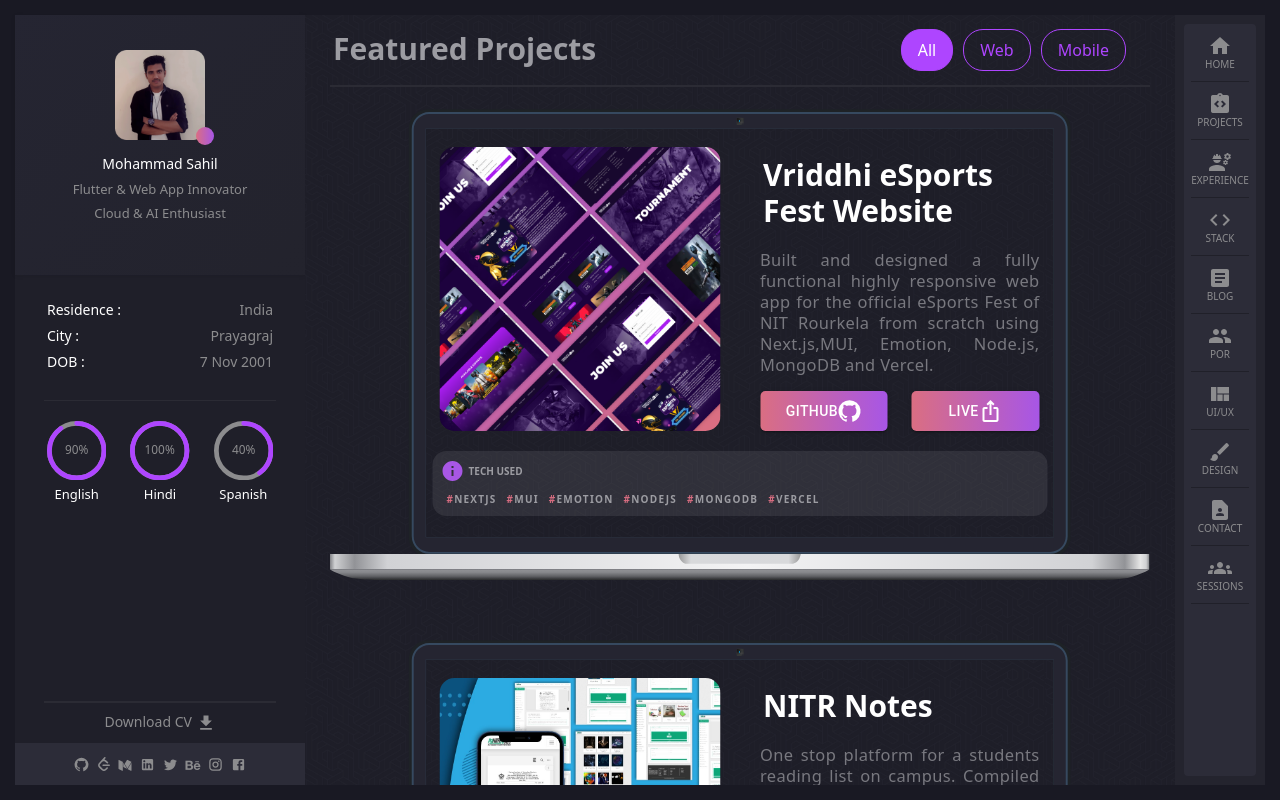
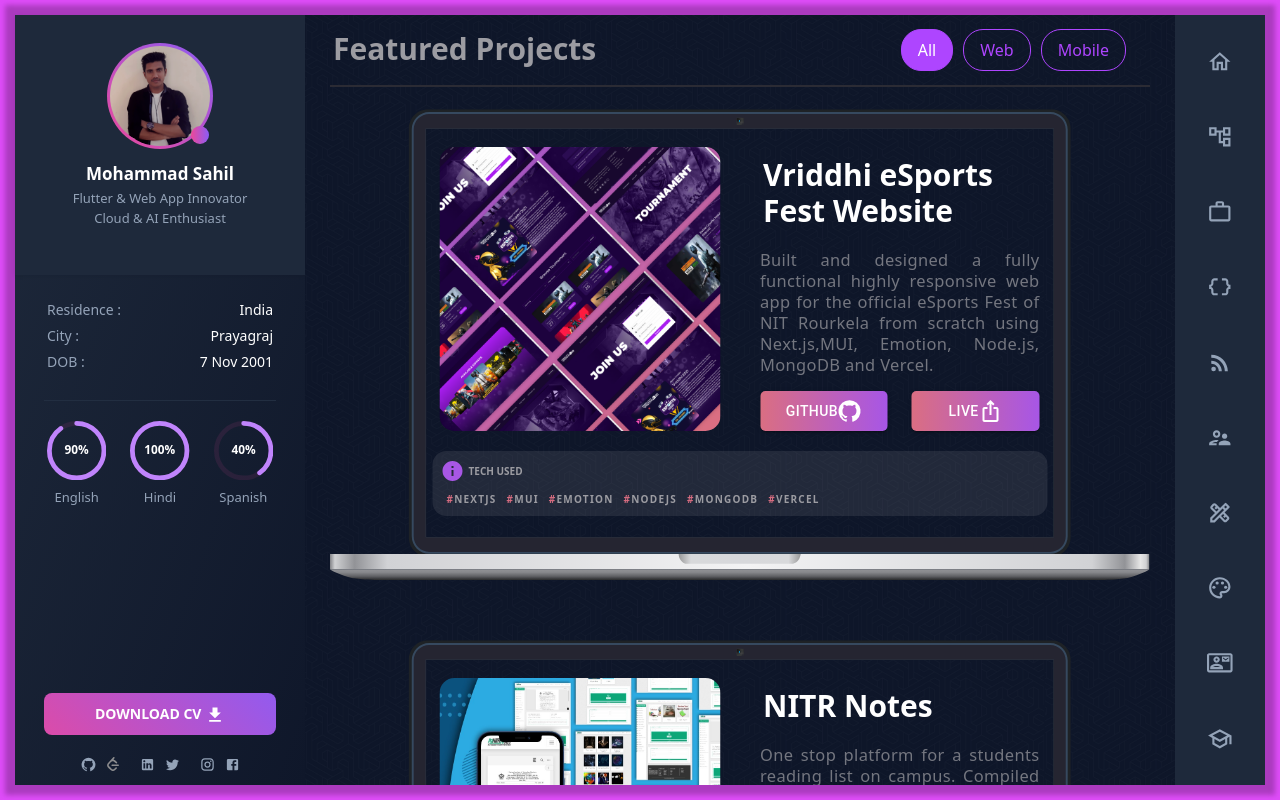
Before and after one commit to Mohammad-Sahil/portfolio, a Next.js app: page /projects in a window 1280 px wide. Built offline with nearby package versions, Linux system fonts and the light colour scheme.

Commit message:
home page done

```diff
--- a/components/Navbar.tsx
+++ b/components/Navbar.tsx
@@ -1,33 +1,131 @@
 import React from 'react'
-import Link from 'next/link'
 import styles from '../styles/Navbar.module.css'
-import { Avatar, IconButton } from '@material-ui/core';
-import HomeIcon from '@mui/icons-material/Home';
-import IntegrationInstructionsIcon from '@mui/icons-material/IntegrationInstructions';
-import CodeIcon from '@mui/icons-material/Code';
-import ArticleIcon from '@mui/icons-material/Article';
-import ViewQuiltIcon from '@mui/icons-material/ViewQuilt';
-import BrushIcon from '@mui/icons-material/Brush';
-import GroupIcon from '@mui/icons-material/Group';
-import GroupsIcon from '@mui/icons-material/Groups';
-import ContactPageIcon from '@mui/icons-material/ContactPage';
-import EngineeringIcon from '@mui/icons-material/Engineering';
+import {
+  HomeOutlined,
+  Home,
+  AccountTreeOutlined,
+  AccountTree,
+  WorkOutlineOutlined,
+  Work,
+  DataObjectOutlined,
+  DataObject,
+  RssFeedOutlined,
+  RssFeed,
+  SupervisorAccountOutlined,
+  SupervisorAccount,
+  DesignServicesOutlined,
+  DesignServices,
+  PaletteOutlined,
+  Palette,
+  ContactMailOutlined,
+  ContactMail,
+  SchoolOutlined,
+  School
+} from '@mui/icons-material';
+
+
+import NavigationItem from './NavigationItem';
 
 const Navbar = ({ display }) => {
+  const linkStyle = "text-decoration-none d-flex justify-content-center flex-column";
+  const aStyle = "text-decoration-none mx-auto d-flex flex-column justify-content-center";
+
+  // Navigation items array
+  const navigationItems = [
+    {
+      route: "/",
+      text: "Home",
+      icon: HomeOutlined,
+      iconFilled: Home
+    },
+    {
+      route: "/projects",
+      text: "Projects",
+      icon: AccountTreeOutlined,
+      iconFilled: AccountTree
+    },
+    {
+      route: "/experience",
+      text: "Experience",
+      icon: WorkOutlineOutlined,
+      iconFilled: Work
+    },
+    {
+      route: "/stack",
+      text: "Stack",
+      icon: DataObjectOutlined,
+      iconFilled: DataObject
+    },
+    {
+      route: "/blog",
+      text: "Blog",
+      icon: RssFeedOutlined,
+      iconFilled: RssFeed
+    },
+    {
+      route: "/por",
+      text: "POR",
+      icon: SupervisorAccountOutlined,
+      iconFilled: SupervisorAccount
+    },
+    {
+      route: "/uiux",
+      text: "UI/UX",
+      icon: DesignServicesOutlined,
+      iconFilled: DesignServices
+    },
+    {
+      route: "/design",
+      text: "Design",
+      icon: PaletteOutlined,
+      iconFilled: Palette
+    },
+    {
+      route: "/contactus",
+      text: "Contact",
+      icon: ContactMailOutlined,
+      iconFilled: ContactMail
+    },
+    {
+      route: "/session",
+      text: "Sessions",
+      icon: SchoolOutlined,
+      iconFilled: School
+    }
+  ];
+
+
   return (
     <div className={styles.navbar_container} style={{ display: display }}>
       <div className={styles.nav_menu}>
         <ul className='p-0'>
-          <li><Link href="/" className='text-decoration-none d-flex justify-content-center flex-column'><a className='text-decoration-none mx-auto d-flex flex-column justify-content-center'><IconButton style={{ paddingTop: "10px" }}><HomeIcon style={{ color: "#8C8C8E" }} /></IconButton><p style={{ paddingBottom: "10px" }}>Home</p></a></Link></li>
-          <li><Link href="/projects" className='text-decoration-none d-flex justify-content-center flex-column'><a className='text-decoration-none mx-auto d-flex flex-column justify-content-center'><IconButton style={{ paddingTop: "10px" }}><IntegrationInstructionsIcon style={{ color: "#8C8C8E" }} /></IconButton><p style={{ paddingBottom: "10px" }}>Projects</p></a></Link></li>
-          <li><Link href="/experience" className='text-decoration-none d-flex justify-content-center flex-column'><a className='text-decoration-none mx-auto d-flex flex-column justify-content-center'><IconButton style={{ paddingTop: "10px" }}><EngineeringIcon style={{ color: "#8C8C8E" }} /></IconButton><p style={{ paddingBottom: "10px" }}>Experience</p></a></Link></li>
-          <li><Link href="/stack" className='text-decoration-none d-flex justify-content-center flex-column'><a className='text-decoration-none mx-auto d-flex flex-column justify-content-center'><IconButton style={{ paddingTop: "10px" }}><CodeIcon style={{ color: "#8C8C8E" }} /></IconButton><p style={{ paddingBottom: "10px" }}>Stack</p></a></Link></li>
-          <li><Link href="/blog" className='text-decoration-none d-flex justify-content-center flex-column'><a className='text-decoration-none mx-auto d-flex flex-column justify-content-center'><IconButton style={{ paddingTop: "10px" }}><ArticleIcon style={{ color: "#8C8C8E" }} /></IconButton><p style={{ paddingBottom: "10px" }}>Blog</p></a></Link></li>
-          <li><Link href="/por" className='text-decoration-none d-flex justify-content-center flex-column'><a className='text-decoration-none mx-auto d-flex flex-column justify-content-center'><IconButton style={{ paddingTop: "10px" }}><GroupIcon style={{ color: "#8C8C8E" }} /></IconButton><p style={{ paddingBottom: "10px" }}>POR</p></a></Link></li>
-          <li><Link href="/uiux" className='text-decoration-none d-flex justify-content-center flex-column'><a className='text-decoration-none mx-auto d-flex flex-column justify-content-center'><IconButton style={{ paddingTop: "10px" }}><ViewQuiltIcon style={{ color: "#8C8C8E" }} /></IconButton><p style={{ paddingBottom: "10px" }}>UI/UX</p></a></Link></li>
-          <li><Link href="/design" className='text-decoration-none d-flex justify-content-center flex-column'><a className='text-decoration-none mx-auto d-flex flex-column justify-content-center'><IconButton style={{ paddingTop: "10px" }}><BrushIcon style={{ color: "#8C8C8E" }} /></IconButton><p style={{ paddingBottom: "10px" }}>Design</p></a></Link></li>
-          <li><Link href="/contactus" className='text-decoration-none d-flex justify-content-center flex-column'><a className='text-decoration-none mx-auto d-flex flex-column justify-content-center'><IconButton style={{ paddingTop: "10px" }}><ContactPageIcon style={{ color: "#8C8C8E" }} /></IconButton><p style={{ paddingBottom: "10px" }}>Contact</p></a></Link></li>
-          <li><Link href="/session" className='text-decoration-none d-flex justify-content-center flex-column'><a className='text-decoration-none mx-auto d-flex flex-column justify-content-center'><IconButton style={{ paddingTop: "10px" }}><GroupsIcon style={{ color: "#8C8C8E" }} /></IconButton><p style={{ paddingBottom: "10px" }}>Sessions</p></a></Link></li>
+          {navigationItems.map((item, index) => {
+            return (
+              // <Tooltip
+              //   title={item.text}
+              //   TransitionComponent={Fade}
+              //   TransitionProps={{ timeout: 600 }}
+              //   placement="left"
+              //   arrow>
+              //   <li key={index}>
+              //     <Link href={item.route} className={linkStyle}>
+              //       <a className={aStyle}>
+              //         <IconButton>
+              //           <IconComponent style={{ color: "#94A3B8", fontSize: "1.6rem" }} />
+              //         </IconButton>
+              //       </a>
+              //     </Link>
+              //   </li>
+              // </Tooltip>
+              <NavigationItem
+                item={item}
+                index={index}
+                linkStyle={linkStyle}
+                aStyle={aStyle}
+              />
+
+            );
+          })}
         </ul>
       </div>
     </div>
--- /dev/null
+++ b/components/NavigationItem.tsx
@@ -0,0 +1,48 @@
+import Link from 'next/link';
+import { useState } from 'react';
+import Tooltip from '@mui/material/Tooltip';
+import Fade from '@mui/material/Fade';
+import IconButton from '@mui/material/IconButton';
+
+const NavigationItem = ({ item, index, linkStyle, aStyle }) => {
+  const [isHovered, setIsHovered] = useState(false);
+  const IconComponent = isHovered ? item.iconFilled : item.icon;
+
+  return (
+    <Tooltip
+      title={item.text}
+      TransitionComponent={Fade}
+      TransitionProps={{ timeout: 600 }}
+      placement="left"
+      arrow
+    >
+      <li key={index}>
+        <Link href={item.route} className={linkStyle}>
+          <a className={aStyle}>
+            <IconButton
+              onMouseEnter={() => setIsHovered(true)}
+              onMouseLeave={() => setIsHovered(false)}
+              sx={{
+                transition: 'all 0.3s ease',
+                '&:hover': {
+                  backgroundColor: 'rgba(148, 163, 184, 0.1)',
+                  transform: 'scale(1.1)',
+                }
+              }}
+            >
+              <IconComponent
+                style={{
+                  color: isHovered ? "#94A3B8" : "#94A3B8",
+                  fontSize: "1.6rem",
+                  transition: 'all 0.3s ease'
+                }}
+              />
+            </IconButton>
+          </a>
+        </Link>
+      </li>
+    </Tooltip>
+  );
+};
+
+export default NavigationItem;
--- a/components/Sidebar.tsx
+++ b/components/Sidebar.tsx
@@ -21,7 +21,9 @@
             <div className={styles.sidebar_profilecard}>
                 <div className={styles.sidebar_profile}>
                     <div style={{ position: "relative" }}>
-                        <img src={profileImg.src} alt='Sahil_profile' />
+                        <div className={styles.sidebar_profile_img}>
+                            <img src={profileImg.src} alt='Sahil_profile' />
+                        </div>
                         <span className="pulse"></span>
                     </div>
                     <p className={styles.profile_title}>Mohammad Sahil</p>
@@ -48,16 +50,16 @@
             </div>
             <div className={styles.sidebar_footer}>
                 <div className={styles.sidebar_icon}>
-                    <Link href='https://github.com/Mohammad-Sahil' className='text-decoration-none'><GitHubIcon style={{ fontSize: "15px", cursor: "pointer", color: "#8c8c8e", marginLeft: "4px", marginRight: "4px" }} /></Link>
+                    <Link href='https://github.com/Mohammad-Sahil' className='text-decoration-none'><GitHubIcon style={{ fontSize: "15px", cursor: "pointer", color: "#94A3B8", marginLeft: "5px", marginRight: "5px" }} /></Link>
                     <Link href='https://leetcode.com/u/tsharpsahil/' className='text-decoration-none'>
-                        <img src="leetcode.svg" alt="LeetCode" style={{ width: "14px", height: "14px", cursor: "pointer", color: "#8c8c8e", marginLeft: "4px", marginRight: "4px" }} />
+                        <img src="leetcode.svg" alt="LeetCode" style={{ width: "14px", height: "14px", cursor: "pointer", color: "#94A3B8", marginLeft: "5px", marginRight: "5px" }} />
                     </Link>
-                    <Link href='https://tsharpsahil.medium.com/' className='text-decoration-none'><i className="fa fa-medium" style={{ cursor: "pointer", color: "#8c8c8e" }} aria-hidden="true"></i></Link>
-                    <Link href='https://www.linkedin.com/in/tsharpsahilemeja/' className='text-decoration-none'><LinkedInIcon style={{ fontSize: "15px", cursor: "pointer", color: "#8c8c8e", marginLeft: "4px", marginRight: "4px" }} /></Link>
-                    <Link href='https://twitter.com/tsharpsahil' className='text-decoration-none'><TwitterIcon style={{ fontSize: "15px", cursor: "pointer", color: "#8c8c8e", marginLeft: "4px", marginRight: "4px" }} /></Link>
-                    <Link href='https://www.behance.net/mohammadsahil2' className='text-decoration-none'><i className="fa fa-behance" style={{ cursor: "pointer", color: "#8c8c8e" }} aria-hidden="true"></i></Link>
-                    <Link href='https://www.instagram.com/tsharpsahil/' className='text-decoration-none'><InstagramIcon style={{ fontSize: "15px", cursor: "pointer", color: "#8c8c8e", marginLeft: "4px", marginRight: "4px" }} /></Link>
-                    <Link href='https://www.facebook.com/sahil87654/' className='text-decoration-none'><FacebookIcon style={{ fontSize: "15px", cursor: "pointer", color: "#8c8c8e", marginLeft: "4px", marginRight: "4px" }} /></Link>
+                    <Link href='https://tsharpsahil.medium.com/' className='text-decoration-none'><i className="fa fa-medium" style={{ cursor: "pointer", color: "#94A3B8" }} aria-hidden="true"></i></Link>
+                    <Link href='https://www.linkedin.com/in/tsharpsahilemeja/' className='text-decoration-none'><LinkedInIcon style={{ fontSize: "15px", cursor: "pointer", color: "#94A3B8", marginLeft: "5px", marginRight: "5px" }} /></Link>
+                    <Link href='https://twitter.com/tsharpsahil' className='text-decoration-none'><TwitterIcon style={{ fontSize: "15px", cursor: "pointer", color: "#94A3B8", marginLeft: "5px", marginRight: "5px" }} /></Link>
+                    <Link href='https://www.behance.net/mohammadsahil2' className='text-decoration-none'><i className="fa fa-behance" style={{ cursor: "pointer", color: "#94A3B8" }} aria-hidden="true"></i></Link>
+                    <Link href='https://www.instagram.com/tsharpsahil/' className='text-decoration-none'><InstagramIcon style={{ fontSize: "15px", cursor: "pointer", color: "#94A3B8", marginLeft: "5px", marginRight: "5px" }} /></Link>
+                    <Link href='https://www.facebook.com/sahil87654/' className='text-decoration-none'><FacebookIcon style={{ fontSize: "15px", cursor: "pointer", color: "#94A3B8", marginLeft: "5px", marginRight: "5px" }} /></Link>
                 </div>
             </div>
         </div>
--- a/styles/Layout.module.css
+++ b/styles/Layout.module.css
@@ -1,6 +1,6 @@
 .home_container {
   position: relative;
-  background-color: #1E1E28;
+  background-color: #0E1629;
   background-image: url('../public/bgCenter.png');
   background-repeat: repeat;
   width: calc(100% - 380px);
@@ -8,25 +8,29 @@
   padding: 26px 25px 0 25px;
   overflow-y: scroll;
 }
+
 .home_container::-webkit-scrollbar {
   display: none;
 }
-.layout_topbar{
+
+.layout_topbar {
   display: none;
 }
-.layout_container{
+
+.layout_container {
   height: 100vh !important;
   width: 100vw !important;
-    background: #191923;
   overflow-x: hidden !important;
   overflow-y: hidden;
 }
-  .layout_margin{
+
+.layout_margin {
   padding: 15px;
   width: 1280px;
   /* width: auto; */
   margin: 0 auto;
-    background: #191923;
+  /* background: #191923; */
+  background: rgba(208, 0, 245, 0.7);
 }
 
 /* scrollbar  */
@@ -44,46 +48,44 @@
   right: 0;
 }
 
-.force_overflow
-{
+.force_overflow {
   min-height: 450px;
 }
 
-  .home_container::-webkit-scrollbar-track
-{
-	box-shadow: inset 0 0 6px rgba(0,0,0,0.3);
+.home_container::-webkit-scrollbar-track {
+  box-shadow: inset 0 0 6px rgba(0, 0, 0, 0.3);
   border-radius: 10px;
   background-color: #F5F5F5;
 }
 
-.home_container::-webkit-scrollbar
-{
+.home_container::-webkit-scrollbar {
   width: 12px;
   background-color: #F5F5F5;
 }
 
-.home_container::-webkit-scrollbar-thumb
-{
+.home_container::-webkit-scrollbar-thumb {
   border-radius: 10px;
-	box-shadow: inset 0 0 6px rgba(0,0,0,.3);
+  box-shadow: inset 0 0 6px rgba(0, 0, 0, .3);
   background-color: #555;
 }
 
-@media(max-width: 1280px){
-  .layout_margin{
+@media(max-width: 1280px) {
+  .layout_margin {
     width: auto;
   }
 }
 
-@media(max-width: 768px){
-  .home_container{
+@media(max-width: 768px) {
+  .home_container {
     width: 100%;
   }
-  .layout_margin{
+
+  .layout_margin {
     padding: 0;
     height: 100%;
   }
-  .layout_topbar{
+
+  .layout_topbar {
     display: flex;
     width: 100%;
     height: 70px;
--- a/styles/Navbar.module.css
+++ b/styles/Navbar.module.css
@@ -1,35 +1,50 @@
-.navbar_container{
+.navbar_container {
     margin-left: auto !important;
     margin-right: 0 !important;
     width: 90px;
     height: calc(100vh - 30px);
-    background-color: #24242E;
+    background-color: #1E293B;
+    /* background: linear-gradient(to bottom right, #1e293b, #0f172a); */
     position: relative;
 }
-.nav_menu{
+
+.nav_menu {
     height: calc(100% - 18px);
     margin: 9px;
-    background-color: #2C2C38;
+    /* background-color: #2C2C38; */
     border-radius: 4px;
     font-size: 10px;
 }
-.nav_menu ul{
+
+.nav_menu ul {
+    display: flex;
+    flex-direction: column;
     list-style: none;
+    height: 100%;
 }
-.nav_menu ul li{
+
+
+.nav_menu ul li {
     display: block;
-    /* background-color: red; */
     position: relative;
+    flex: 1;
 }
-.nav_menu ul p{
+
+.nav_menu ul li a {
+    width: 100%;
+    height: 100%;
+}
+
+/* .nav_menu ul p {
     margin-bottom: 0 !important;
     margin-top: -13px;
     padding-bottom: 12px;
-    color: #8C8C8E !important;
+    color: #94A3B8 !important;
     text-align: center;
     text-transform: uppercase;
-}
-.nav_menu ul li::after{
+} */
+
+/* .nav_menu ul li::after {
     position: absolute;
     bottom: 0;
     left: 10%;
@@ -37,14 +52,16 @@
     height: 1px;
     content: '';
     background-color: #1d1d24c1;
-}
-@media (min-width: 768px) and (max-width: 2560px){
-    .navbar_container{
+} */
+
+@media (min-width: 768px) and (max-width: 2560px) {
+    .navbar_container {
         display: block !important;
     }
 }
-@media(max-width: 768px){
-    .navbar_container{
+
+@media(max-width: 768px) {
+    .navbar_container {
         position: absolute;
         top: 70px;
         right: 0;
--- a/styles/Sidebar.module.css
+++ b/styles/Sidebar.module.css
@@ -1,135 +1,199 @@
-.sidebar_container{
+.sidebar_container {
     width: 290px;
     height: calc(100vh - 30px);
-    background-color: rgba(32, 32, 42, 0.93);
+    /* background: #1E293B; */
+    background: linear-gradient(to bottom right, #1e293b, #0f172a);
     position: relative;
 }
-.sidebar_container .sidebar_profilecard{
+
+.sidebar_container .sidebar_profilecard {
     width: 100%;
     height: 260px;
     display: flex;
     justify-content: center;
     align-items: center;
-    background: linear-gradient(132.42deg, rgba(37, 37, 50, 0.98) 0.89%, rgba(35, 35, 45, 0.98) 94.59%);
+    background: #1E293B;
     box-shadow: 0px 1px 4px rgba(15, 15, 20, 0.1);
     text-align: center;
     color: #8C8C8E;
 }
-.sidebar_profile{
 
+/* .sidebar_profile {} */
+
+.sidebar_profile_img {
+    position: relative;
+    display: inline-block;
 }
-.sidebar_profile img{
-    width: 90px;
+
+.sidebar_profile_img::before {
+    content: '';
+    position: absolute;
+    top: -3px;
+    left: -3px;
+    right: -3px;
+    bottom: -3px;
+    background: linear-gradient(45deg, #ec4899, #8b5cf6);
+    border-radius: 50%;
+    z-index: 1;
 }
-.sidebar_profile p{
+
+.sidebar_profile_img img {
+    width: 100px;
+    height: 100px;
+    border-radius: 50%;
+    object-fit: cover;
+    display: block;
+    position: relative;
+    z-index: 9;
+}
+
+.sidebar_profile p {
     font-size: 13px;
-    line-height: 24px;
+    line-height: 20px;
+    color: #94A3B8;
+    /* margin-top: 8px; */
 }
-.sidebar_profile .profile_title{
+
+.sidebar_profile .profile_title {
     margin-top: 12px;
-    font-size: 14px;
-    margin-bottom: 1px;
+    font-size: 17px;
+    font-weight: 600;
+    margin-bottom: 4px;
     color: white;
 }
-.sidebar_footer{
+
+.sidebar_footer {
     position: absolute;
     bottom: 0;
     left: 0;
     width: 100%;
     height: 42px;
-    background-color: #2C2C38;
+    /* background-color: #2C2C38; */
     display: flex;
     justify-content: center;
     align-items: center;
 }
-.sidebar_icon{
+
+.sidebar_icon {
     display: flex;
     align-items: center !important;
 }
-.sidebar_icon i{
-    margin-left: 4px !important;
-    margin-right: 4px !important;
+
+.sidebar_icon i {
+    margin-left: 5px !important;
+    margin-right: 5px !important;
     padding-top: 2px !important;
     font-size: 13px;
     /* padding: 10px !important; */
 }
-.sidebar_icon a{
+
+.sidebar_icon a {
     color: #8C8C8E;
 }
-.sidebar_cvdownload{
-    color: white;
+
+.sidebar_cvdownload {
     position: absolute;
-    bottom: 42px;
+    bottom: 50px;
     left: 0;
-    height: 42px;
-    /* background-color: red; */
     width: 100%;
-    line-height: 42px;
     text-align: center;
     font-size: 14px;
-    color: #8C8C8E !important;
 }
-.sidebar_cvdownload a{
-    color: #8C8C8E !important;
+
+.sidebar_cvdownload a {
+    display: inline-block;
+    width: 80%;
+    padding: 10px 20px;
+    text-transform: uppercase;
+    background: linear-gradient(45deg, #ec4899, #8b5cf6, #ec4899, #8b5cf6);
+    background-size: 400% 400%;
+    border-radius: 0.5rem;
+    color: white !important;
+    text-decoration: none !important;
+    font-weight: 600;
+    cursor: pointer;
+    transition: transform 0.2s ease, box-shadow 0.2s ease;
+    animation: gradientRotate 3s ease-in-out infinite;
 }
-.sidebar_cvdownload::before{
-    content: '';
-    position: absolute;
-    top: 0;
-    left: 10%;
-    height: 1.5px;
-    width: 80%;
-    background-color: #2B2B34;
+
+.sidebar_cvdownload a:hover {
+    transform: translateY(-2px);
+    box-shadow: 0 8px 25px rgba(236, 72, 153, 0.4);
+    text-decoration: none !important;
 }
-.sidebar_details{
-    /* background-color: red; */
+
+.sidebar_cvdownload a:active {
+    transform: translateY(0);
+}
+
+@keyframes gradientRotate {
+    0% {
+        background-position: 0% 50%;
+    }
+
+    50% {
+        background-position: 100% 50%;
+    }
+
+    100% {
+        background-position: 0% 50%;
+    }
+}
+
+.sidebar_details {
     padding: 24px 32px;
-    color: white;
+    color: #94A3B8;
     position: relative;
 }
-.sidebar_details p{
+
+.sidebar_details p {
     margin-bottom: 5px !important;
     font-size: 14px;
     position: relative;
 }
-.sidebar_details .sidebar_details_right{
+
+.sidebar_details .sidebar_details_right {
     text-align: right !important;
-    color: #8C8C8E;
+    color: #fff;
     position: absolute;
     right: 0;
 }
-.sidebar_details::after{
+
+.sidebar_details::after {
     content: '';
     position: absolute;
     bottom: 0;
     left: 10%;
     height: 1.5px;
     width: 80%;
-    background-color: #2B2B34;
+    background-color: #222e41;
 }
-.sidebar_lang_progress{
+
+.sidebar_lang_progress {
     padding: 20px 32px;
-    color: white;
+    color: rgb(148, 163, 184);
     font-size: 13px;
     text-align: center;
 }
-.sidebar_lang p{
-    padding-top: 5px;
+
+.sidebar_lang p {
+    padding-top: 8px;
 }
-.sidebar_lang .sidebar_lang_progress{
+
+.sidebar_lang .sidebar_lang_progress {
     width: 100%;
-    /* background-color: red; */
     height: 100px !important;
     position: absolute;
 }
-@media (min-width: 768px) and (max-width: 2560px){
-    .sidebar_container{
+
+@media (min-width: 768px) and (max-width: 2560px) {
+    .sidebar_container {
         display: block !important;
     }
 }
 
-@media(max-width: 768px){
-    .sidebar_container{
+@media(max-width: 768px) {
+    .sidebar_container {
         position: absolute;
         top: 70px;
         left: 0;
--- a/styles/globals.css
+++ b/styles/globals.css
@@ -87,11 +87,13 @@
 
 .home_footer {
   padding: 20px;
-  color: #9C9CA2;
+  /* color: #9C9CA2; */
+  color: #94A3B8;
   display: flex;
   align-items: center;
   margin-top: 50px;
-  background: linear-gradient(95.32deg, #252532 0%, #242430 100%);
+  /* background: linear-gradient(95.32deg, #252532 0%, #242430 100%); */
+  background: #1E293B;
 }
 
 .home_footer p {
@@ -431,13 +433,14 @@
   width: 18px;
   height: 18px;
   border-radius: 50%;
-  background: linear-gradient(90deg, #DA6E82 0%, #A756E6 100%);
+  background: linear-gradient(90deg, #ec4899 0%, #8b5cf6 100%);
   cursor: pointer;
-  box-shadow: 0 0 0 rgba(176, 73, 255, 0.6);
+  box-shadow: 0 0 0 rgba(236, 72, 153, 0.6);
   animation: pulse 2s infinite;
   position: absolute;
-  right: 33px;
-  bottom: -5px;
+  right: 38px;
+  bottom: 8px;
+  z-index: 99;
 }
 
 .pulse:hover {
@@ -446,31 +449,58 @@
 
 @-webkit-keyframes pulse {
   0% {
-    -webkit-box-shadow: 0 0 0 0 rgba(176, 73, 255, 0.6);
+    -webkit-box-shadow: 0 0 0 0 rgba(236, 72, 153, 0.6);
   }
 
   70% {
-    -webkit-box-shadow: 0 0 0 10px rgba(176, 73, 255, 0);
+    -webkit-box-shadow: 0 0 0 10px rgba(236, 72, 153, 0);
   }
 
   100% {
-    -webkit-box-shadow: 0 0 0 0 rgba(176, 73, 255, 0);
+    -webkit-box-shadow: 0 0 0 0 rgba(236, 72, 153, 0);
   }
 }
 
 @keyframes pulse {
   0% {
-    -moz-box-shadow: 0 0 0 0 rgba(176, 73, 255, 0.6s);
-    box-shadow: 0 0 0 0 rgba(176, 73, 255, 0.6s);
+    -moz-box-shadow: 0 0 0 0 rgba(236, 72, 153, 0.6);
+    box-shadow: 0 0 0 0 rgba(236, 72, 153, 0.6);
   }
 
   70% {
-    -moz-box-shadow: 0 0 0 10px rgba(176, 73, 255, 0);
-    box-shadow: 0 0 0 10px rgba(176, 73, 255, 0);
+    -moz-box-shadow: 0 0 0 10px rgba(236, 72, 153, 0);
+    box-shadow: 0 0 0 10px rgba(236, 72, 153, 0);
   }
 
   100% {
-    -moz-box-shadow: 0 0 0 0 rgba(176, 73, 255, 0);
-    box-shadow: 0 0 0 0 rgba(176, 73, 255, 0);
+    -moz-box-shadow: 0 0 0 0 rgba(236, 72, 153, 0);
+    box-shadow: 0 0 0 0 rgba(236, 72, 153, 0);
   }
 }
+
+/* CircularProgressbar theme customization */
+.CircularProgressbar .CircularProgressbar-path {
+  stroke: #c084fc;
+  /* Progress fill color - pink */
+}
+
+.CircularProgressbar .CircularProgressbar-trail {
+  stroke: rgba(236, 72, 153, 0.1);
+  /* Background trail - light pink */
+}
+
+.CircularProgressbar .CircularProgressbar-text {
+  fill: white;
+  /* Text color - white */
+  font-weight: 600;
+  /* Optional: make text bold */
+}
+
+/* Optional: Add gradient effect to the progress bar */
+.CircularProgressbar svg {
+  filter: drop-shadow(0 0 6px rgba(236, 72, 153, 0.3));
+}
+
+.layout_margin_container {
+  box-shadow: 0 0px 5px 10px rgba(0, 0, 0, 0.23);
+}
```
Also changed, not shown: pages/_document.tsx (+7 -1 lines), pages/index.tsx (+47 -19 lines), styles/Home.module.css (+90 -14 lines). Lines whose indentation alone changed are shown as unchanged.
